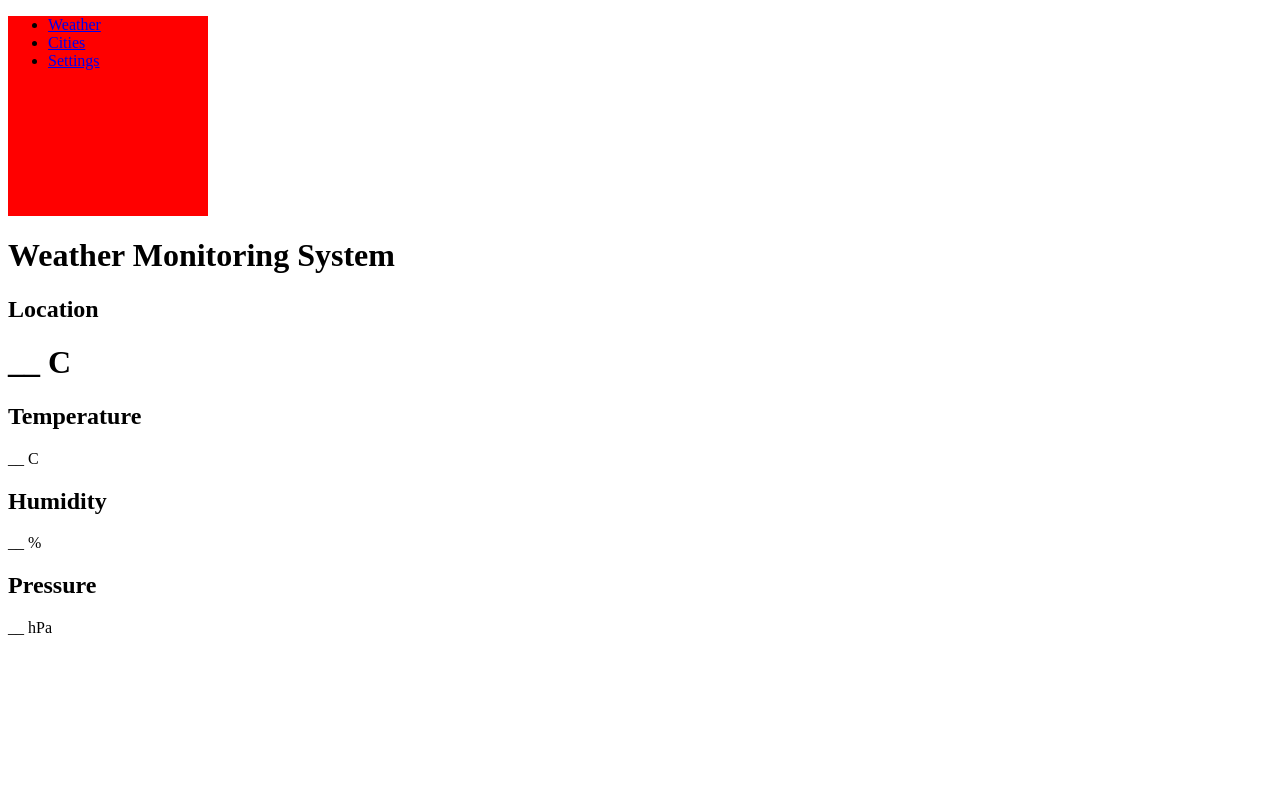
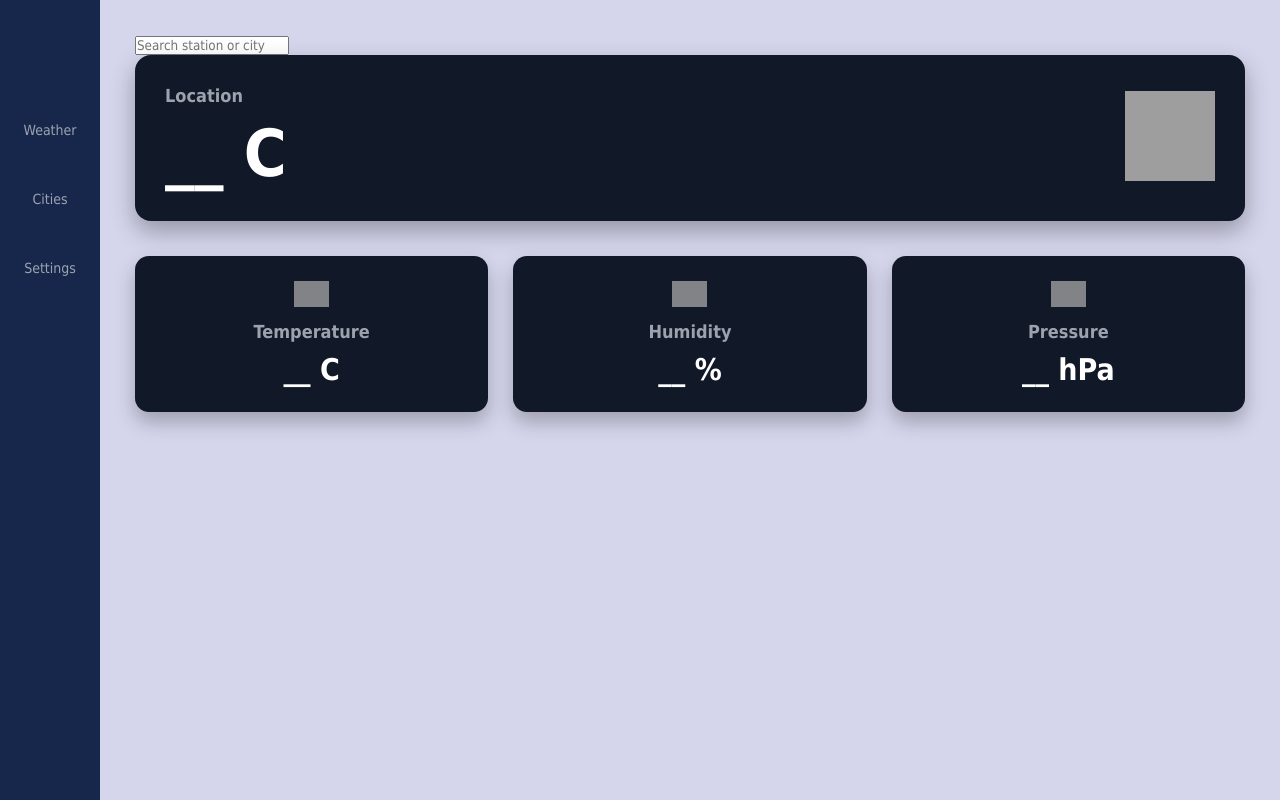
Before and after one commit to zainmunawar7/weather-station-project, a Python web app: template frontend/templates/index.html in a window 1280 px wide. Run offline with Jinja, Linux system fonts and the light colour scheme; the template is opened without the code that fills it, so the values that code supplies are empty; grey boxes are pictures that could not be loaded.

Commit message:
Change in styling

```diff
--- a/frontend/static/styles.css
+++ b/frontend/static/styles.css
@@ -1,5 +1,148 @@
+*{
+    margin:0;
+    padding:0;
+    box-sizing:border-box;
+    font-family: Tahoma, Geneva, Verdana, sans-serif;
+}
+
+body{
+    background: #d5d5ec;
+    color:white;
+    height:100px;
+}
+
+.container{
+    display:flex;
+    height:100vh;
+}
+
 .sidebar{
-    background: red;
-    width: 200px;
-    height: 200px;
+    width:100px;
+    background: #17274c;
+    display:flex;
+    flex-direction:column;
+    align-items:center;
+    padding-top:30px;
 }
+
+.logo{
+    font-size:28px;
+    margin-bottom:40px;
+}
+
+.sidebar ul{
+    list-style:none;
+    width:100%;
+    text-align:center;
+}
+
+.sidebar ul li{
+    margin:50px 0;
+}
+
+.sidebar ul li a{
+    text-decoration:none;
+    color:#9ca3af;
+    font-size:14px;
+    transition:0.3s;
+}
+
+.sidebar ul li a:hover{
+    color:white;
+}
+
+.main{
+    flex:1;
+    padding:35px;
+    display:flex;
+    flex-direction:column;
+}
+
+.header{
+    margin-bottom:30px;
+}
+
+.header h1{
+    font-size:28px;
+    font-weight:600;
+}
+
+.current-weather{
+    background:#111827;
+    border-radius:16px;
+    padding:30px;
+    display:flex;
+    justify-content:space-between;
+    align-items:center;
+    margin-bottom:35px;
+    box-shadow:0 10px 25px rgba(0,0,0,0.3);
+}
+
+.weather-info h2{
+    color:#9ca3af;
+    font-size:18px;
+}
+
+.weather-info h1{
+    font-size:65px;
+    font-weight:700;
+    margin-top:10px;
+}
+
+.weather-icon img{
+    width:90px;
+    height:90px;
+}
+
+.sensor-cards{
+    display:grid;
+    grid-template-columns:repeat(3,1fr);
+    gap:25px;
+}
+
+.card{
+    background:#111827;
+    border-radius:14px;
+    padding:25px;
+    text-align:center;
+    box-shadow:0 10px 20px rgba(0,0,0,0.25);
+    transition:0.3s;
+}
+
+.card:hover{
+    transform:translateY(-5px);
+}
+
+.card h2{
+    font-size:18px;
+    color:#9ca3af;
+    margin-bottom:10px;
+}
+
+.card p{
+    font-size:30px;
+    font-weight:bold;
+}
+
+.icon{
+    width:35px;
+    margin-bottom:10px;
+    opacity:0.8;
+}
+
+@media(max-width:900px){
+
+    .sensor-cards{
+        grid-template-columns:1fr;
+    }
+
+    .current-weather{
+        flex-direction:column;
+        gap:20px;
+        text-align:center;
+    }
+
+    .weather-info h1{
+        font-size:50px;
+    }
+}
--- a/frontend/templates/index.html
+++ b/frontend/templates/index.html
@@ -6,11 +6,13 @@
 	<title>Weather Monitoring System</title>
 	<link rel="stylesheet" href="../static/styles.css">
 </head>
+
 <body>
 
 <div class="container">
 
 	<div class="sidebar">
+        <h2 class="logo"></h2>
 		<ul>
 			<li><a href="#">Weather</a></li>
 			<li><a href="#">Cities</a></li>
@@ -19,30 +21,37 @@
 	</div>
 
 	<div class="main">
-		<div class="header">
-			<h1>Weather Monitoring System</h1>
-		</div>
+		<div class="search-bar">
+        <input type="text" placeholder="Search station or city">
+        </div>
 
         <div class="current-weather">
-            <div>
+            <div class="weather-info">
                 <h2>Location</h2>
                 <h1 id="main_temp">__ C</h1>
+            </div>
+
+            <div class="weather-icon">
+                <img id="weather_icon" src="../static/default.png" alt="Weather Icon">
             </div>
         </div>
 
         <div class="sensor-cards">
 
             <div class="card">
+                <img src="../static/icons/temperature.png" class="icon">
                 <h2>Temperature</h2>
                 <p id="temperature">__ C</p>
             </div>
 
             <div class="card">
+                <img src="../static/icons/humidity.png" class="icon">
                 <h2>Humidity</h2>
                 <p id="humidity">__ %</p>
             </div>
 
             <div class="card">
+                <img src="../static/icons/pressure.png" class="icon">
                 <h2>Pressure</h2>
                 <p id="pressure">__ hPa</p>
             </div>
```
